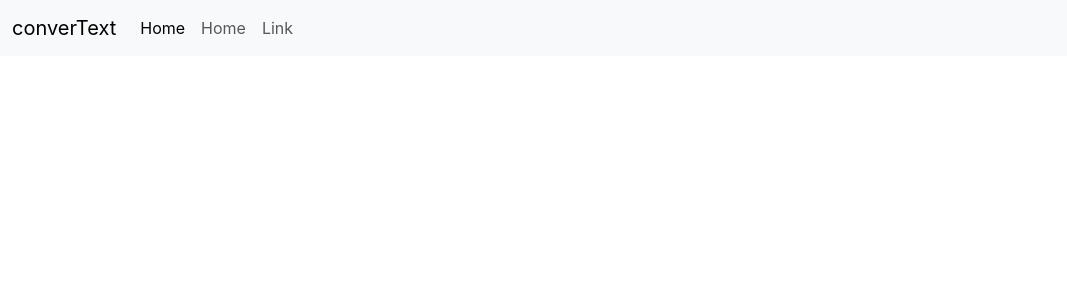
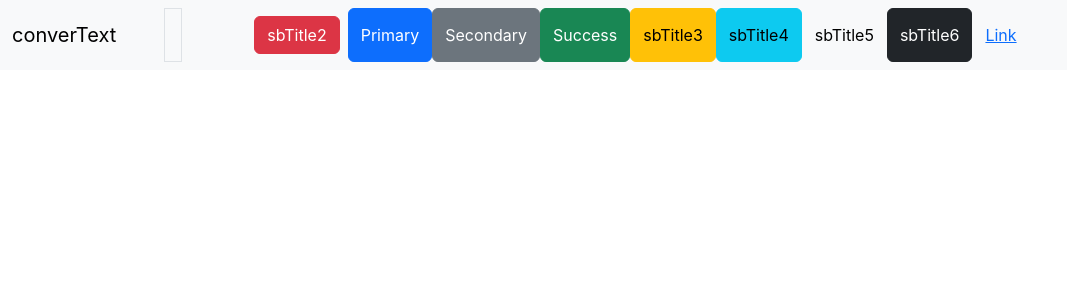
Before and after one commit to sahil0286/convertext, a React (Create React App) app: page / in a window 1280 px wide. Shown: the top 300 px of the page, without its empty margins (0-1067 px from the left). Built offline with nearby package versions, Linux system fonts and the light colour scheme.

Commit message:
adding btn

```diff
--- a/src/App.js
+++ b/src/App.js
@@ -4,7 +4,8 @@ import Navbar from './components/Navbar';
 function App() {
   return (
     <>
-      <Navbar/>
+      <Navbar title="converText" sbTitle1="sbTitle1" sbTitle2="sbTitle2" sbTitle3="sbTitle3" sbTitle4="sbTitle4"
+      sbTitle5="sbTitle5" sbTitle6="sbTitle6"/>
     </>
   );
 }
--- a/src/components/Navbar.js
+++ b/src/components/Navbar.js
@@ -1,26 +1,47 @@
 import React from 'react'
 
-export default function Navbar() {
+export default function Navbar(props) {
   return (
     <>
         <div>
             <nav className="navbar navbar-expand-lg bg-body-tertiary">
             <div className="container-fluid">
-                <a className="navbar-brand" href="/">converText</a>
+                <a className="navbar-brand" href="/">{props.title}</a>
                     <button className="navbar-toggler" type="button" data-bs-toggle="collapse" data-bs-target="#navbarSupportedContent" aria-controls="navbarSupportedContent" aria-expanded="false" aria-label="Toggle navigation">
                         <span className="navbar-toggler-icon"></span>
                     </button>
                 <div className="collapse navbar-collapse" id="navbarSupportedContent">
                     <ul className="navbar-nav me-auto mb-2 mb-lg-0">
                         <li className="nav-item">
-                            <a className="nav-link active" aria-current="page" href="/">Home</a>
+                            <a className="nav-link active" aria-current="page" href="/"></a>
+                        </li>
+                        <li className="nav-item mx-3 border">
+                            <a className="nav-link --bs-dark-border-subtle "  href="/"></a>
                         </li>
                         <li className="nav-item">
-                            <a className="nav-link --bs-dark-border-subtle "  href="/">Home</a>
+                            <a className="nav-link" href="/"></a>
                         </li>
                         <li className="nav-item">
-                            <a className="nav-link" href="/">Link</a>
+                            <a className="nav-link" href="/"></a>
                         </li>
+                        <li className="nav-item">
+                            <a className="nav-link" href="/"></a>
+                        </li>
+                        <li className="nav-item">
+                            <a className="nav-link" href="www.google.com">
+                        <button type="button" className="btn btn-danger">{props.sbTitle2}</button>
+
+                            </a>
+                        </li>
+                        <button type="button" className="btn btn-primary">Primary</button>
+                        <button type="button" className="btn btn-secondary">Secondary</button>
+                        <button type="button" className="btn btn-success">Success</button>
+                        <button type="button" className="btn btn-warning">{props.sbTitle3}</button>
+                        <button type="button" className="btn btn-info">{props.sbTitle4}</button>
+                        <button type="button" className="btn btn-light">{props.sbTitle5}</button>
+                        <button type="button" className="btn btn-dark">{props.sbTitle6}</button>
+
+                        <button type="button" className="btn btn-link">Link</button>
                     </ul>
                 </div>
             </div>
```
